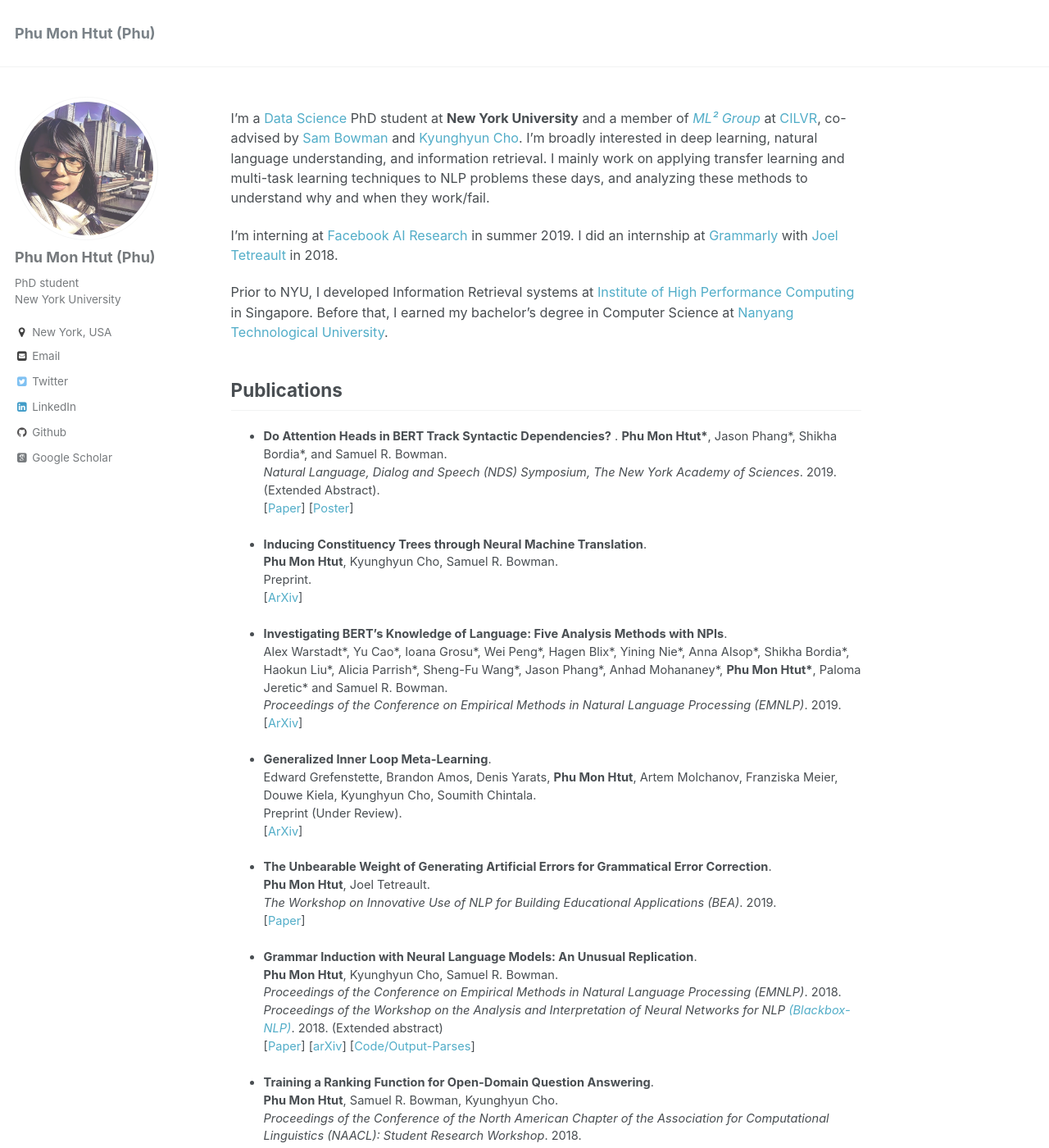
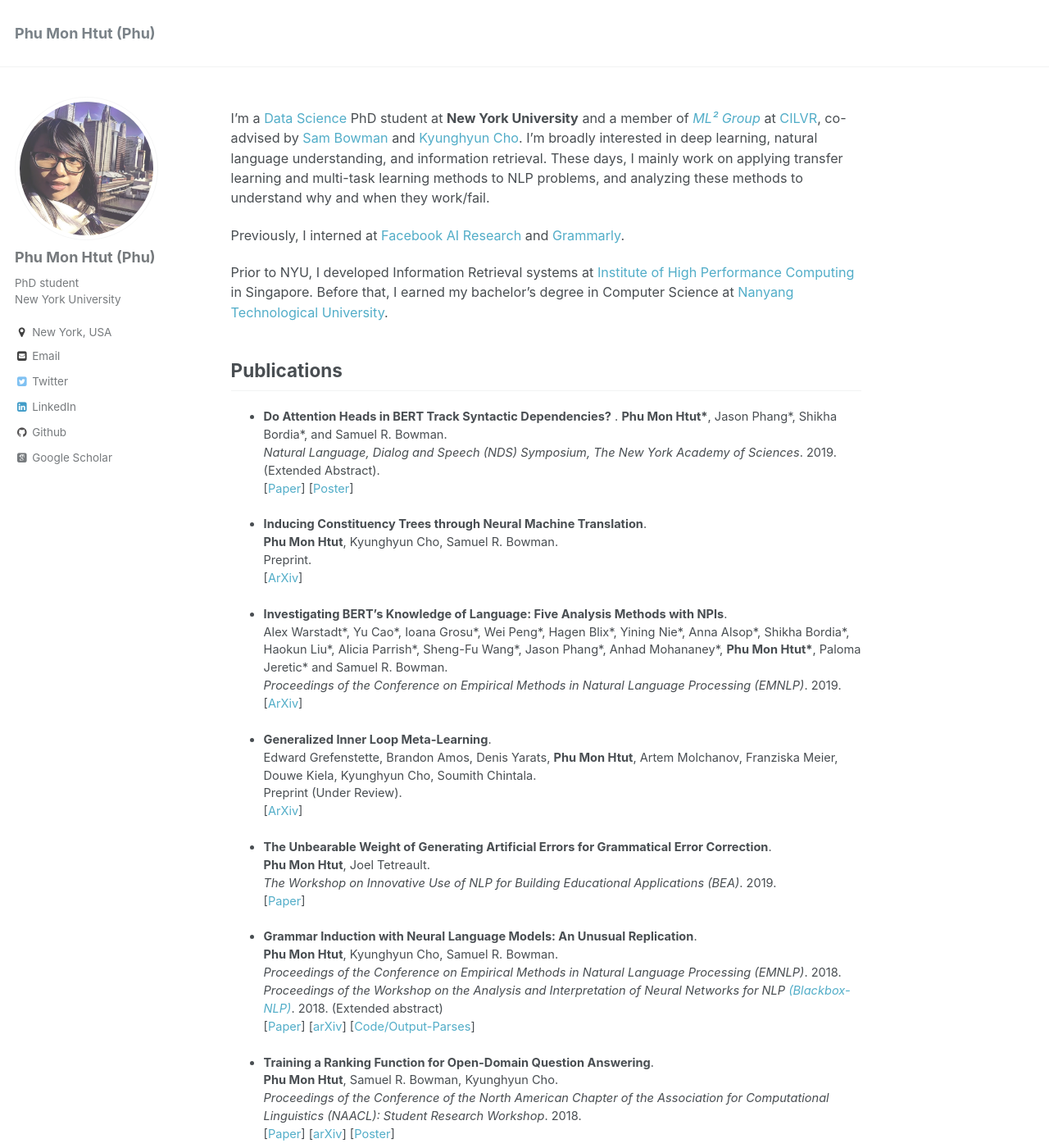
Before and after one commit to phu-pmh/phu-pmh.github.io, a Jekyll site: the page built from _pages/about.md, in a window 1280 px wide and 1400 px high. Shown: the whole window at 82% size. Built offline with Jekyll 4.4.1, drawn with Linux system fonts in a browser that asks for light colours; some web fonts are replaced; some of the changed text lies outside the part shown.

Commit message:
Update about.md

```diff
--- a/_pages/about.md
+++ b/_pages/about.md
@@ -8,9 +8,9 @@
   - /about.html
 ---
 
-I’m a [Data Science](https://cds.nyu.edu/) PhD student at **New York University** and a member of *[ML² Group](https://wp.nyu.edu/ml2/)* at [CILVR](https://wp.nyu.edu/cilvr/), co-advised by [Sam Bowman](https://www.nyu.edu/projects/bowman/) and [Kyunghyun Cho](http://www.kyunghyuncho.me/). I'm broadly interested in deep learning, natural language understanding, and information retrieval. I mainly work on applying transfer learning and multi-task learning techniques to NLP problems these days, and analyzing these methods to understand why and when they work/fail.
+I’m a [Data Science](https://cds.nyu.edu/) PhD student at **New York University** and a member of *[ML² Group](https://wp.nyu.edu/ml2/)* at [CILVR](https://wp.nyu.edu/cilvr/), co-advised by [Sam Bowman](https://www.nyu.edu/projects/bowman/) and [Kyunghyun Cho](http://www.kyunghyuncho.me/). I'm broadly interested in deep learning, natural language understanding, and information retrieval. These days, I mainly work on applying transfer learning and multi-task learning methods to NLP problems, and analyzing these methods to understand why and when they work/fail.
 
-I'm interning at [Facebook AI Research](https://research.fb.com/category/facebook-ai-research/) in summer 2019. I did an internship at [Grammarly](https://www.grammarly.com/) with [Joel Tetreault](https://www.cs.rochester.edu/~tetreaul/academic.html) in 2018.
+Previously, I interned at [Facebook AI Research](https://research.fb.com/category/facebook-ai-research/) and [Grammarly](https://www.grammarly.com/).
 
 Prior to NYU, I developed Information Retrieval systems at [Institute of High Performance Computing](https://www.a-star.edu.sg/ihpc) in Singapore. Before that, I earned my bachelor’s degree in Computer Science at [Nanyang Technological University](http://scse.ntu.edu.sg/Pages/Home.aspx).
 
@@ -58,6 +58,7 @@
 
 Teaching
 ------
+* DS-GA 1012: Natural Language Understanding and Computational Semantics  (Spring-2020)
 * DS-GA 1011: Natural Language Processing with Representation Learning (Fall-2018)
 
 
```
